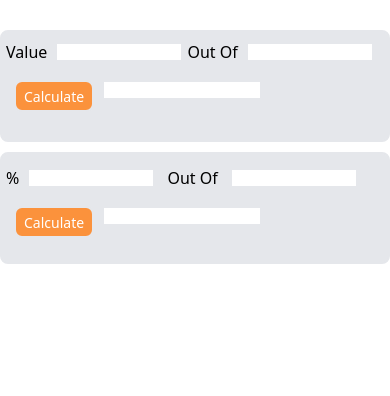
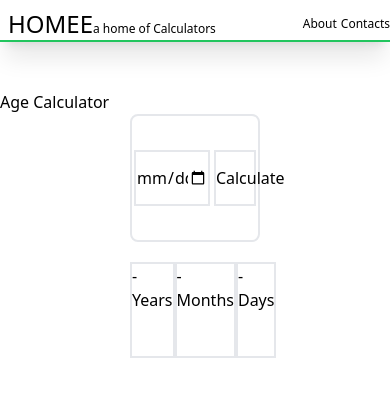
Before and after one commit to FixxooXD/clgproject.github.io, a website: page pres.html in a window 390 px wide. Drawn offline with Linux system fonts and the light colour scheme.

Commit message:
age update

```diff
--- a/pres.html
+++ b/pres.html
@@ -6,63 +6,128 @@
   <meta name="viewport" content="width=device-width, initial-scale=1.0">
   <link rel="stylesheet" href="tailwind.css">
   <title>Document</title>
-    <style>
-      #Box-1{
-          width: 50%;
-      }
-      @media only screen and (max-width: 520px) {
-        #Box-1{
-       min-width: 100%;
-         margin-left: 0;
-         margin-right: 0;
-         margin-top: 10px;
-         height:8rem;
-        }
-
-  }
-
-  @media only screen and (max-width: 730px) {
-        #Box-1{
-       min-width: 100%;
-         margin-left: 0;
-         margin-right: 0;
-         margin-top: 10px;
-         height:7rem;
-        }
-
-}
-
-    </style>
 </head>
 <body>
-  <div id="body" class="flex flex-col justify-center  items-center mt-5 ">
-      <!-- value -->
-      <div id="Box-1" class="border-2 rounded-lg mt-3 h-24 bg-gray-200 ">
-        <div class="flex flex-row mt-2">
-      <p ><span class="text mx-1  ">Value</span> <input  class="border-2 w-32 h-5" type="text" name="MarkSecured" id="value1"></p>
-      <p><span class="text mx-1  mt-2  " >Out Of</span> <input class="border-2 w-32 h-5 " type="text" name="Total" id="value2"></p>
+    <!-- full body -->
+    <div class=" flex flex-rowp-2 border-b-2 border-y-green-500 shadow-xl mt-2 ">
+      <a class="text-2xl sm:text-4xl ml-2 sm:ml-3 absolute ">HOMEE<span class="text-xs sm:text-xs ">a home of Calculators</span></a>
+      <!-- short contents -->
+     <div class="flex flex-row justify-end w-2/4 ml-auto py-2 text-xs sm:text-lg  relative" >
+        <div class="mr-1 ">About</div>
+        <div>Contacts</div>
    </div>
-      <div class="flex flex-row mt-3">
-      <button class="border-2 mt-1  px-2  bg-orange-400 w-20 h-8 rounded-lg ml-3" onclick="persent()" ><span class="text-sm text-white">Calculate</span></button>
-      <input class="border-2 mt-1  h-5 w-40 ml-2" type="text" name="Percentage" id="ans">
+     </div>
+  <div class="body ">
+    <div class="container flex flex-col justify-center items-center mt-12 ">
+        <h1 class="mr-auto">Age Calculator </h1>
+        <div class=" w-1/3">
+
+        <div class="inputs-wrapper rounded-lg border-2 flex flex-row justify-around items-center  h-32">
+            <input class="border-2 h-14 w-3/5" type="date" id="date-input">
+            <button class="border-2 bg-white h-14 w-2/6" onclick="ageCalculate()">Calculate</button>
+        </div>
+
+        <div class="outputs-wrapper  flex flex-row justify-around mt-5">
+
+            <div class="border-2 w-24 h-24">
+                <span id="years ">
+                    -
+                </span>
+                <p>
+                    Years
+                </p>
+            </div>
+
+            <div class="border-2 w-24 h-24">
+                <span id="months">
+                    -
+                </span>
+                <p>
+                   Months
+                </p>
+            </div>
+
+            <div class="border-2 w-24 h-24">
+                <span id="days">
+                    -
+                </span>
+                <p>
+                    Days
+                </p>
+            </div>
+
+        </div>
     </div>
   </div>
 
-      <!-- Percentage -->
 
-      <div id="Box-1" class="border-2 rounded-lg mt-3 h-24 bg-gray-200 ">
-        <div class="flex flex-row mt-3">
-      <p ><span class="text mx-1 ">%</span> <input  class="border-2 w-32 h-5" type="text" name="MarkSecured" id="value1"></p>
-      <p><span class="text ml-3  mt-3  " >Out Of</span> <input class="border-2 w-32 h-5 ml-2" type="text" name="Total" id="value2"></p>
-    </div>
-      <div class="flex flex-row mt-3">
-      <button class="border-2 mt-1  px-2  bg-orange-400 w-20 h-8 rounded-lg ml-3" onclick="persent()" ><span class="text-sm text-white">Calculate</span></button>
-      <input class="border-2 mt-1  h-5 w-40 ml-2 " type="text" name="Percentage" id="ans">
-  </div>
-</div>
-    <!-- </div> -->
-    <!-- </div> -->
-  <!-- </div> -->
-</div>
+    <script>
+      const months = [31,28,31,30,31,30,31,31,30,31,30,31];
+
+function ageCalculate(){
+ let today = new Date();
+ let inputDate = new Date(document.getElementById("date-input").value);
+ let birthMonth,birthDate,birthYear;
+ let birthDetails = {
+     date:inputDate.getDate(),
+     month:inputDate.getMonth()+1,
+     year:inputDate.getFullYear()
+ }
+ let currentYear = today.getFullYear();
+ let currentMonth = today.getMonth()+1;
+ let currentDate = today.getDate();
+
+ leapChecker(currentYear);
+
+ if(
+     birthDetails.year > currentYear ||
+     ( birthDetails.month > currentMonth && birthDetails.year == currentYear) ||
+     (birthDetails.date > currentDate && birthDetails.month == currentMonth && birthDetails.year == currentYear)
+ ){
+     alert("Not Born Yet");
+     displayResult("-","-","-");
+     return;
+ }
+
+ birthYear = currentYear - birthDetails.year;
+
+ if(currentMonth >= birthDetails.month){
+     birthMonth = currentMonth - birthDetails.month;
+ }
+ else{
+     birthYear--;
+     birthMonth = 12 + currentMonth - birthDetails.month;
+ }
+
+ if(currentDate >= birthDetails.date){
+     birthDate = currentDate - birthDetails.date;
+ }
+ else{
+     birthMonth--;
+     let days = months[currentMonth - 2];
+     birthDate = days + currentDate - birthDetails.date;
+     if(birthMonth < 0){
+         birthMonth = 11;
+         birthYear--;
+     }
+ }
+ displayResult(birthDate,birthMonth,birthYear);
+}
+
+function displayResult(bDate,bMonth,bYear){
+ document.getElementById("years").textContent = bYear;
+ document.getElementById("months").textContent = bMonth;
+ document.getElementById("days").textContent = bDate;
+}
+
+function leapChecker(year){
+ if(year % 4 == 0 || (year % 100 == 0 && year % 400 == 0)){
+     months[1] = 29;
+ }
+ else{
+     months[1] = 28;
+ }
+}
+ </script>
 </body>
 </html>
--- a/tailwind.config.js
+++ b/tailwind.config.js
@@ -4,7 +4,8 @@ module.exports = {
   './index.html',
   './agecalc.html',
  './percentage.html',
-'./pres.html',],
+'./pres.html',
+'./ageee.html',],
   theme: {
     extend: {},
   },
```
Also changed, not shown: agecalc.html (+2 -2 lines), ageee.html (added, +183 -0 lines), index.html (+3 -4 lines), package.json (+66 -2 lines), percentage.html (+24 -12 lines), tailwind.css, 1 other file. Lines whose indentation alone changed are shown as unchanged.
